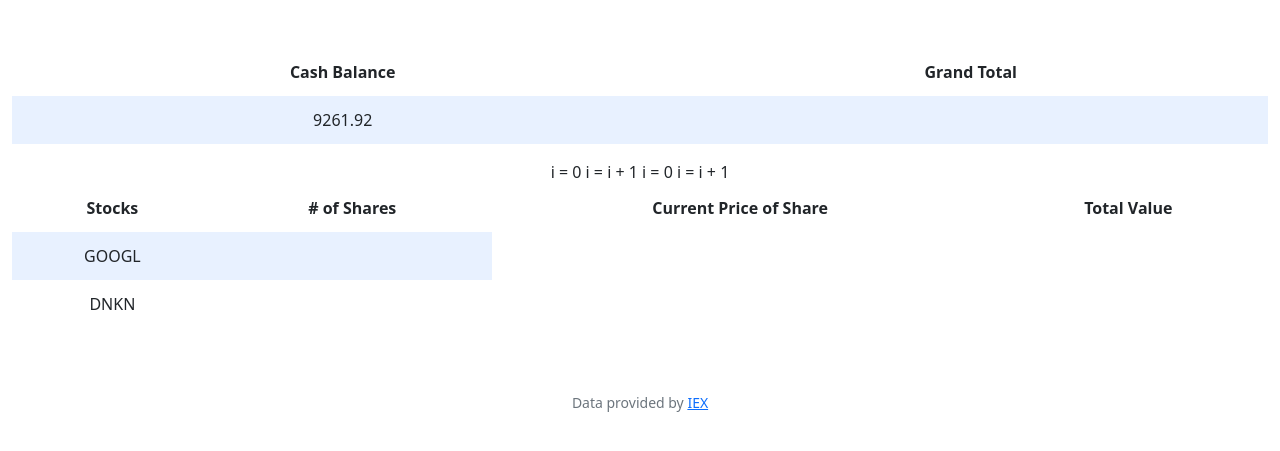
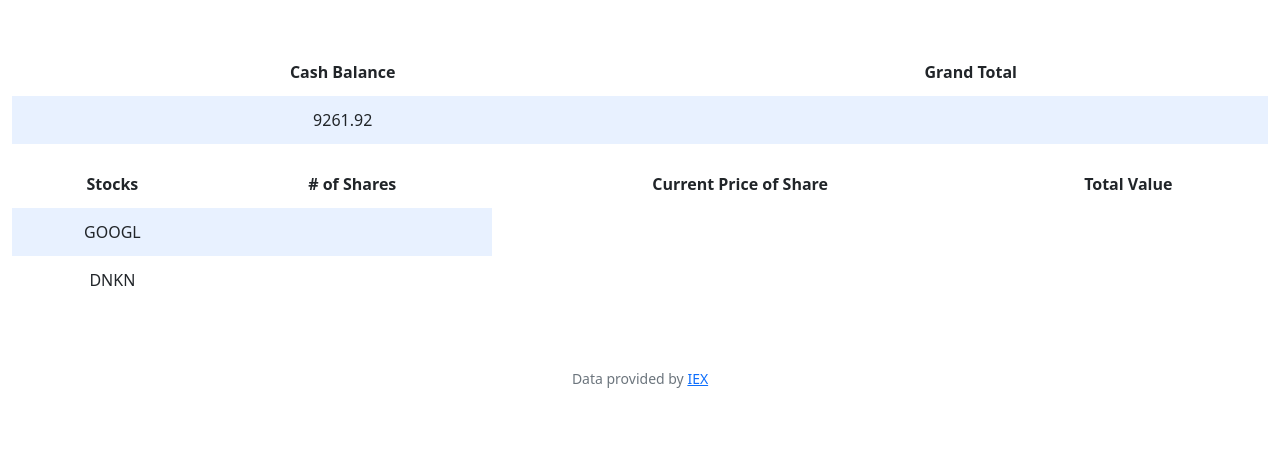
Before and after one commit to t4goli/toxic-legend, a Flask app: page / in a window 1280 px wide. Shown: the part 76-527 px from the top of the page. Run offline with Flask 2, Linux system fonts and the light colour scheme; a user stored in the database is signed in; data comes from the database, SQL or seed files in the repository; some libraries are stand-ins or nearby versions.

Commit message:
Fri, Mar 24, 2023, 10:05 PM -04:00

```diff
--- a/finance/templates/index.html
+++ b/finance/templates/index.html
@@ -30,12 +30,10 @@
         </thead>
         <tbody>
             {% for stock in stocks %}
-                i = 0
                 <tr>
                         <td>{{ stock.company }}</td>
                         <td>{{ num[i] }}</td>
                 </tr>
-                i = i + 1
             {% endfor %}
         </tbody>
     </table>
```
